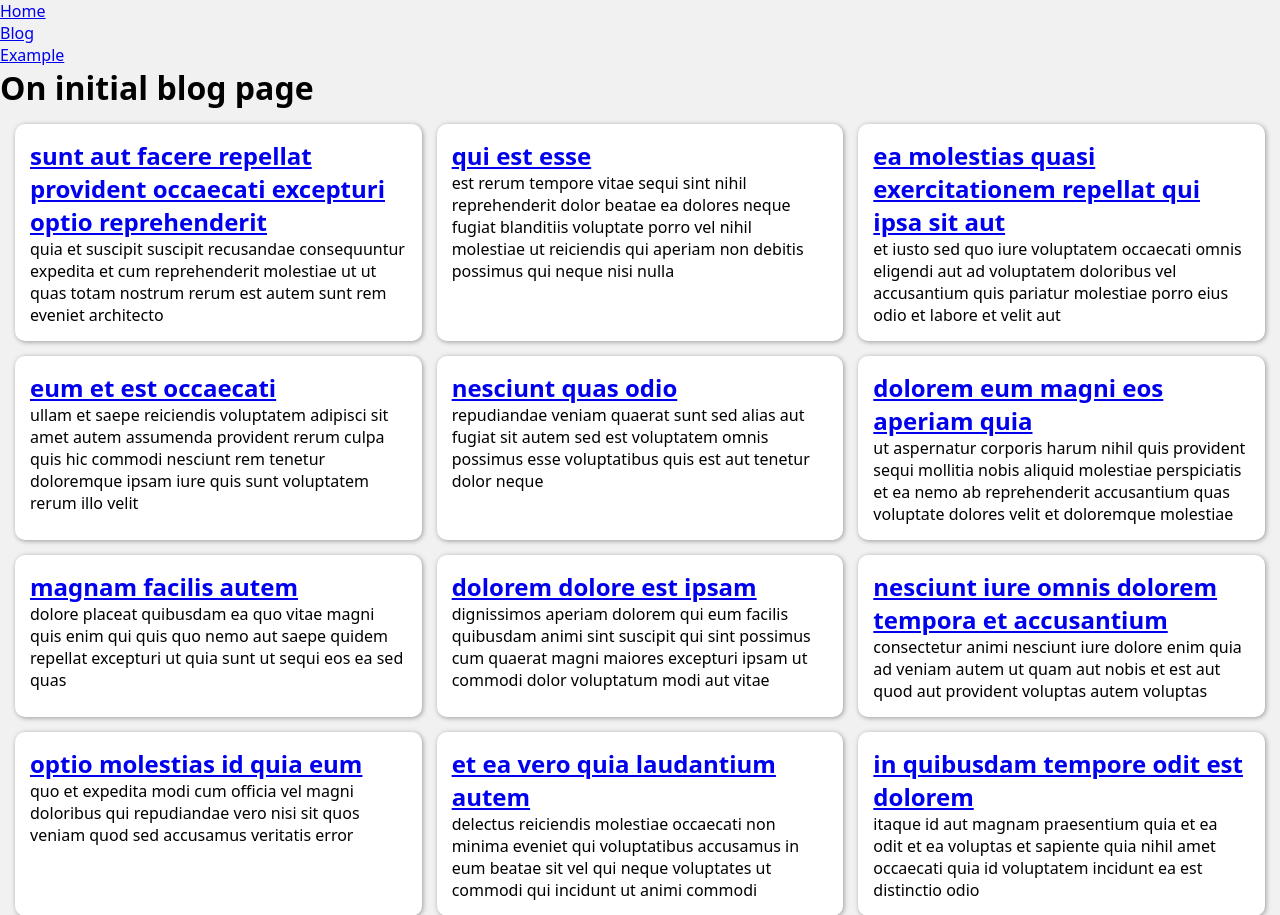
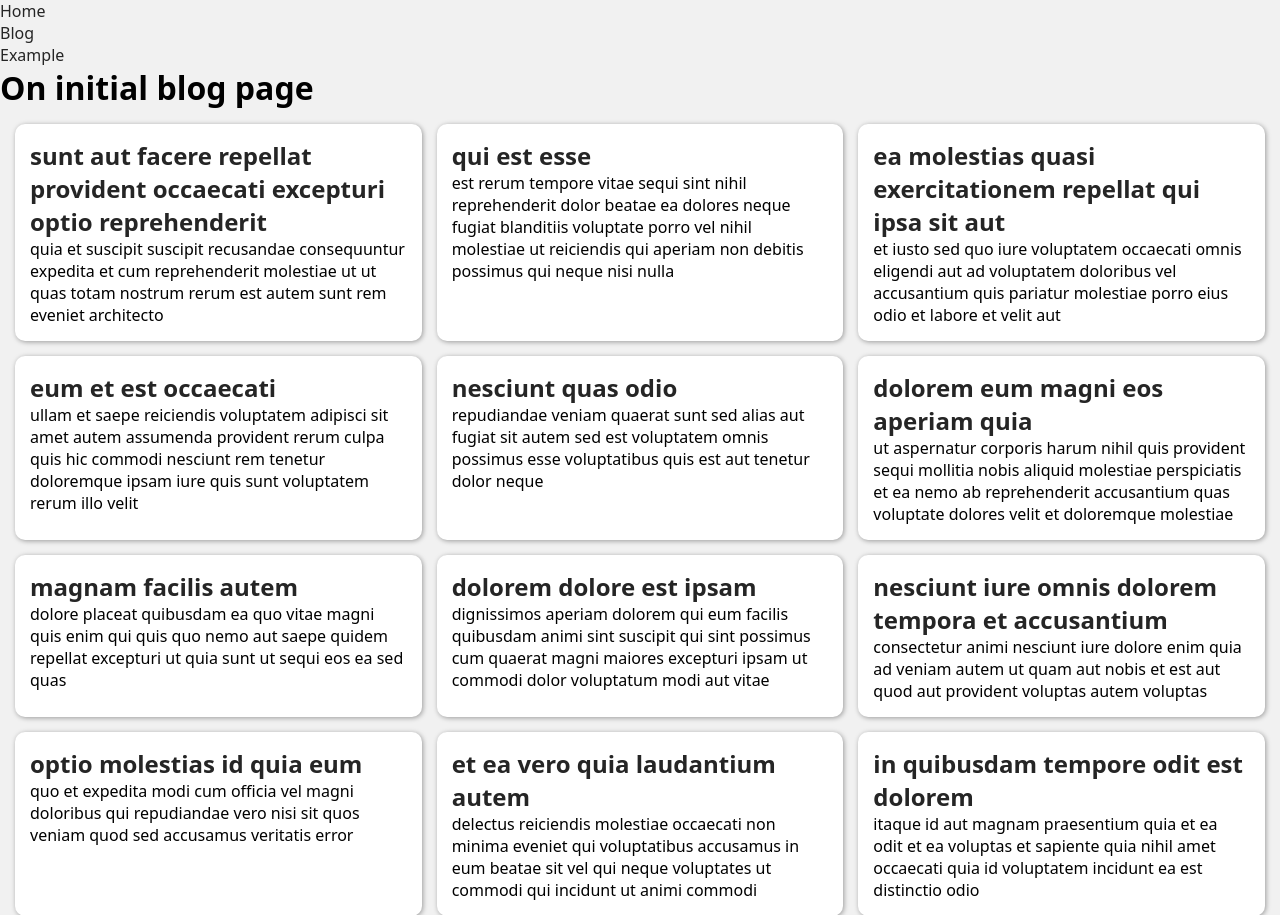
Before and after one commit to cesjul/django_with_python, a Django app: page /blog/ in a window 1280 px wide. Shown: the top 915 px of the page. Run offline with Django 5.2, Linux system fonts and the light colour scheme.

Commit message:
Adicionando comentários no styles.css

```diff
--- a/base/static/css/styles.css
+++ b/base/static/css/styles.css
@@ -3,6 +3,8 @@
     padding: 0;
     box-sizing: border-box;
 }
+
+/* ----------------------------------------- tags ------------------------------------------------- */
 
 html{
     font-size: 62.5%;
@@ -14,6 +16,14 @@ body {
     font-family: system-ui, -apple-system, BlinkMacSystemFont, 'Segoe UI', Roboto,
     Oxygen, Ubuntu, Cantarell, 'Open Sans', 'Helvetica Neue', sans-serif;
 }
+
+a{
+    text-decoration: none;
+    color: rgb(37, 37, 37);
+    cursor: pointer;
+}
+
+/* ----------------------------------------- classes/ids ------------------------------------------------- */
 
 .content{
     display: grid;
@@ -33,6 +43,9 @@ body {
     background: #dbdada;
 }
 
+/* ----------------------------------------- media-queries ------------------------------------------------- */
+
+
 @media (min-width: 600px){
     .content{
         grid-template-columns: repeat(auto-fill, minmax(32rem, 1fr));
--- a/blog/urls.py
+++ b/blog/urls.py
@@ -4,7 +4,7 @@ from blog import views as blog_views
 app_name = 'blog'
 
 urlpatterns = [
+    path('post/<int:id>/', blog_views.post, name='post'),
+    path('example/', blog_views.example, name='example'),
     path('', blog_views.blog, name='home'),
-    path('example/', blog_views.example, name='example'),
-    path('post/<int:id>', blog_views.post, name='post')
 ]
```
